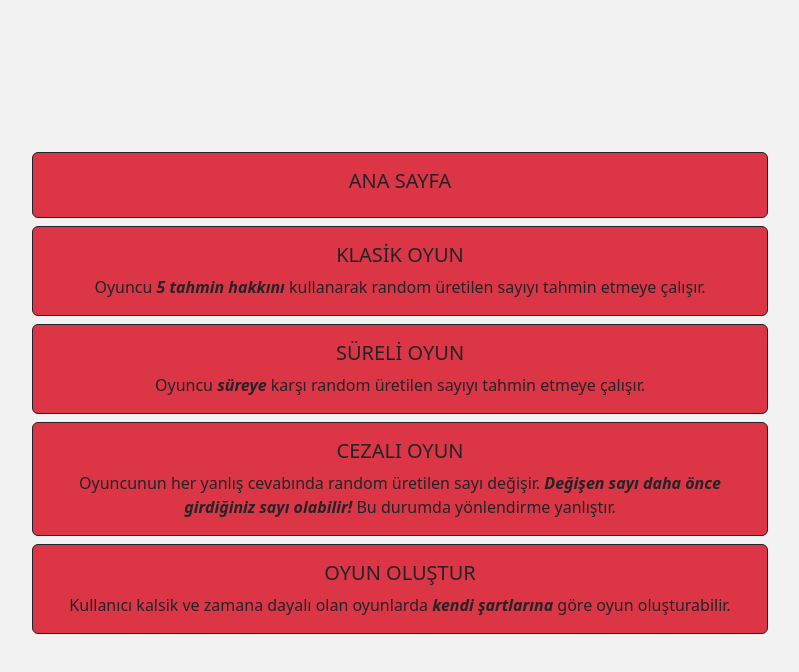
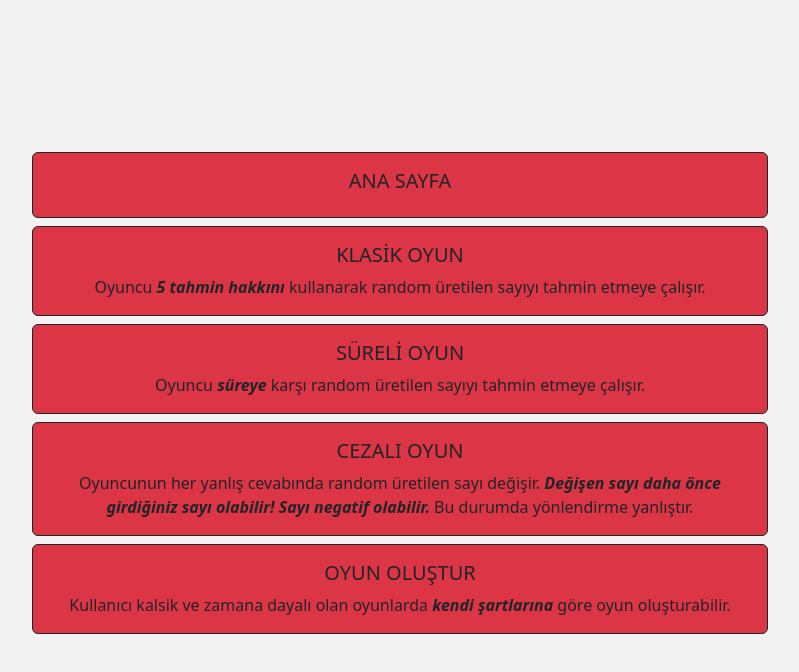
Before and after one commit to Yagmurtascii/1030510170_BS435_WebProgramlama, a React (Create React App) app in the folder homework/: page /mode in a window 1280 px wide. Shown: the top 672 px of the page, without its empty margins (240-1039 px from the left). Built offline with nearby package versions, Linux system fonts and the light colour scheme.

Commit message:
Punishment oyun moduyla ilgili bilgilendirme kısmı düzenlendi.

```diff
--- a/homework/src/ModePage/ModePage.js
+++ b/homework/src/ModePage/ModePage.js
@@ -56,6 +56,7 @@ function ModePage({isLogin, values}) {
                                             sayı daha
                                             önce
                                             girdiğiniz sayı olabilir! </b></i>
+                                            <i><b>Sayı negatif olabilir. </b></i>
                                             Bu durumda yönlendirme yanlıştır.
                                         </Card.Text>
                                     </Card.Body>
```
